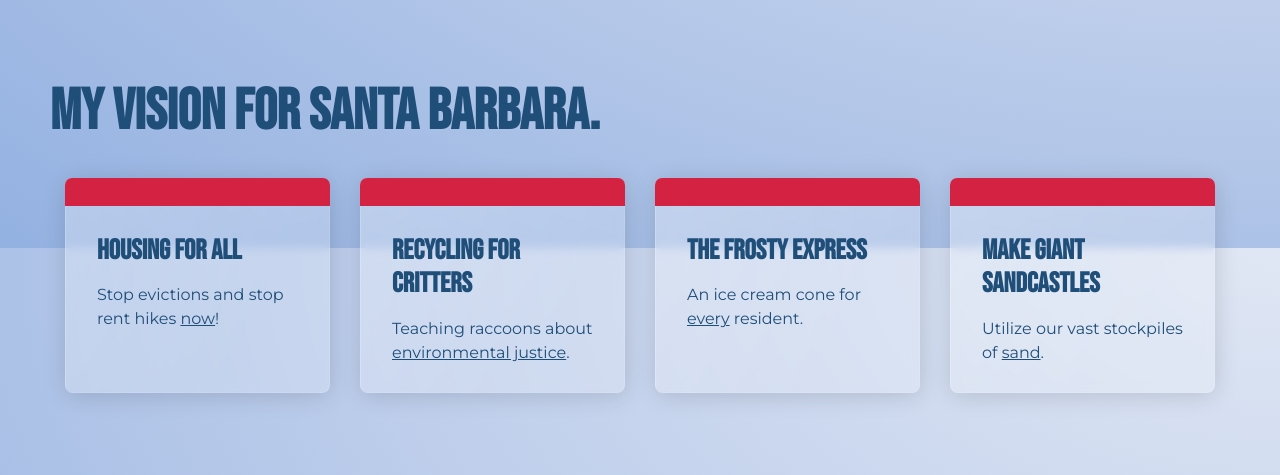
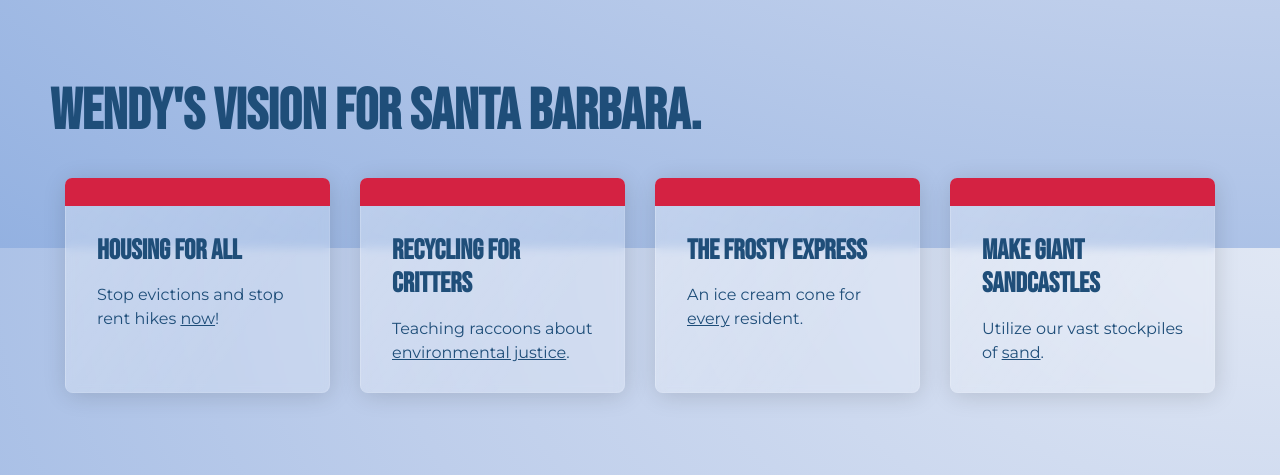
Before and after one commit to Justin-Nilsen/Justin-Nilsen.github.io, a plain HTML site: page index.html in a window 1280 px wide. Shown: the part 2152-2627 px from the top of the page. Drawn offline with Linux system fonts and the light colour scheme.

Commit message:
Add files via upload

```diff
--- a/index.html
+++ b/index.html
@@ -106,7 +106,7 @@
 
 <div id="platform" style="margin: auto; height:auto;">
 	<div style="float: left; width: 100%; padding: 50px; color: #1F4E79;">
-		<h1>MY VISION FOR SANTA BARBARA.</h1>
+		<h1>WENDY'S VISION FOR SANTA BARBARA.</h1>
 		<div style="display: flex; flex-wrap: wrap; justify-content: center;">
 			<div class="card border-primary mb-3 flexy2">
 			  <div class="card-header"></div>
```
